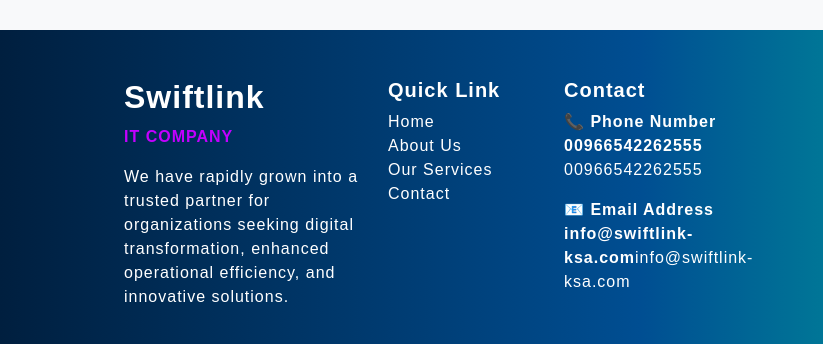
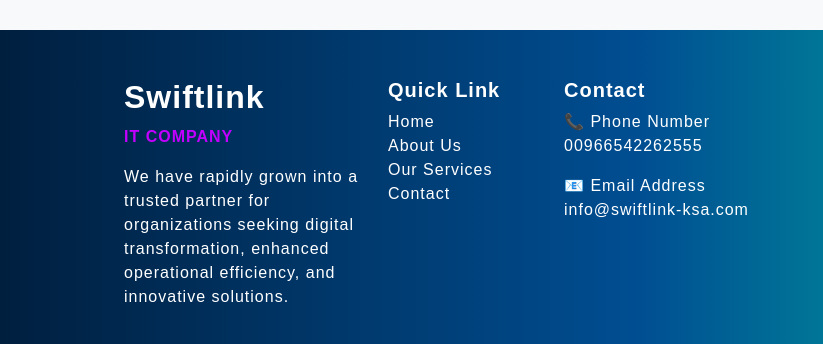
Before and after one commit to jemaeee17/swiftlink-ksa, a plain HTML site: page index.html in a window 1280 px wide. Shown: the part 2713-3057 px from the top of the page, 0-823 px from the left. Drawn offline with nearby package versions, Linux system fonts and the light colour scheme.

Commit message:
modified the footer on the main page

```diff
--- a/index.html
+++ b/index.html
@@ -311,8 +311,8 @@
                 <!-- Contact -->
                 <div class="col-md-3 mb-4">
                     <h5 class="fw-bold" data-translate="contact">Contact Us</h5>
-                    <p><strong data-translate="contact_info_phone">Phone:</strong> 00966542262555</p>
-                    <p><strong data-translate="contact_info_email">Email:</strong>info@swiftlink-ksa.com</p>
+                    <p data-translate="contact_info_phone">Phone: 00966542262555</p>
+                    <p data-translate="contact_info_email">Email: @swiftlink-ksa.com</p>
                 </div>
 
                 <!-- Newsletter -->
```
